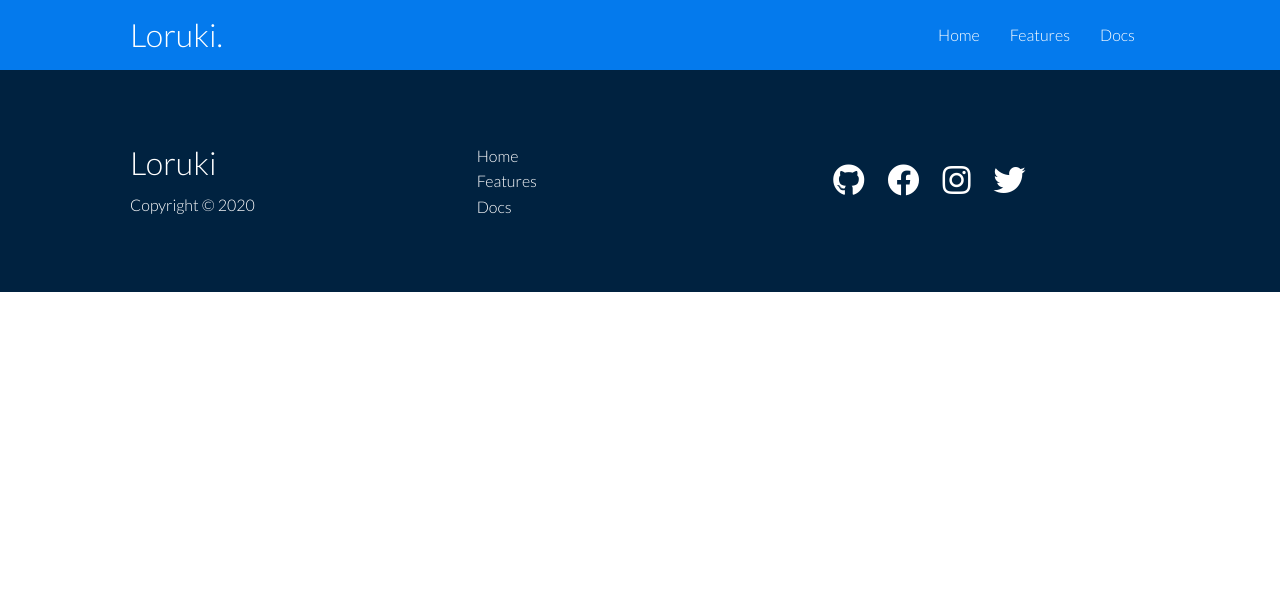
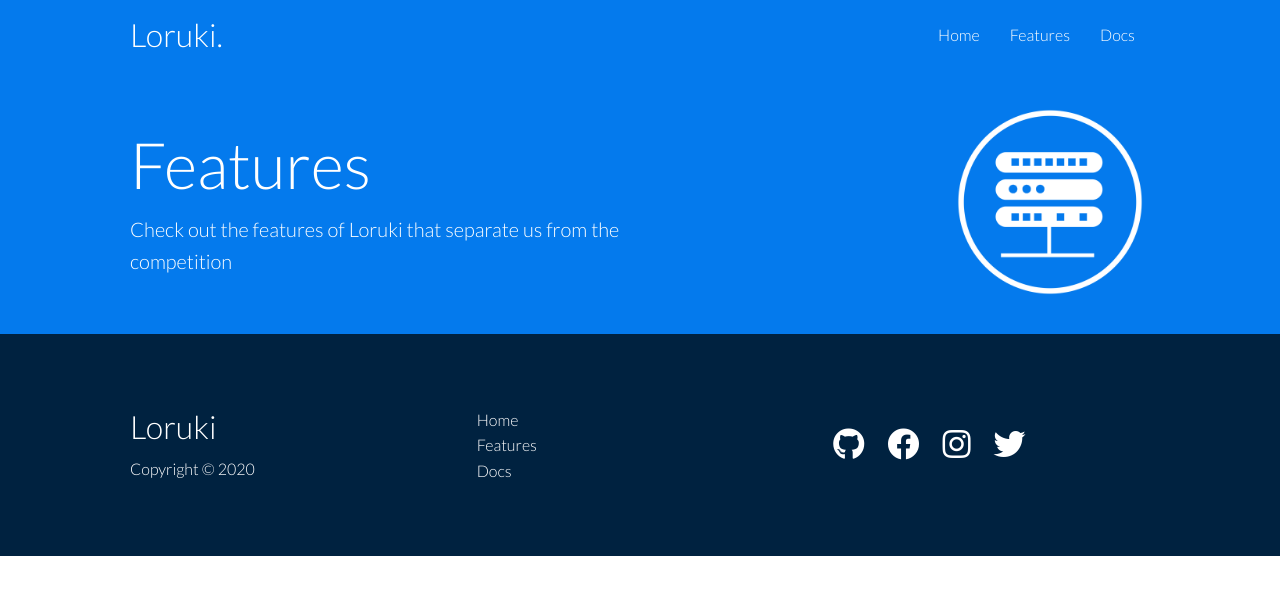
Before and after one commit to Annie-Huang/loruki-website, a website: page features.html in a window 1280 px wide. Drawn offline with Linux system fonts and the light colour scheme.

Commit message:
Create the style the head section in the features.html

```diff
--- a/css/style.css
+++ b/css/style.css
@@ -174,6 +174,12 @@ img {
   transform: translateY(-15px);
 }
 
+/* Features. In features.html */
+.features-head img {
+  width: 200px;
+  justify-self: flex-end;
+}
+
 /* Footer */
 .footer .social a {
   margin: 0 10px;
--- a/features.html
+++ b/features.html
@@ -25,6 +25,17 @@
   </div>
 </div>
 
+<!-- Head -->
+<section class="features-head bg-primary py-3">
+  <div class="container grid">
+    <div>
+      <h1 class="xl">Features</h1>
+      <p class="lead">Check out the features of Loruki that separate us from the competition</p>
+    </div>
+    <img src="images/server.png" alt="">
+  </div>
+</section>
+
 <!-- Footer -->
 <footer class="footer bg-dark py-5">
   <div class="container grid grid-3">
```
